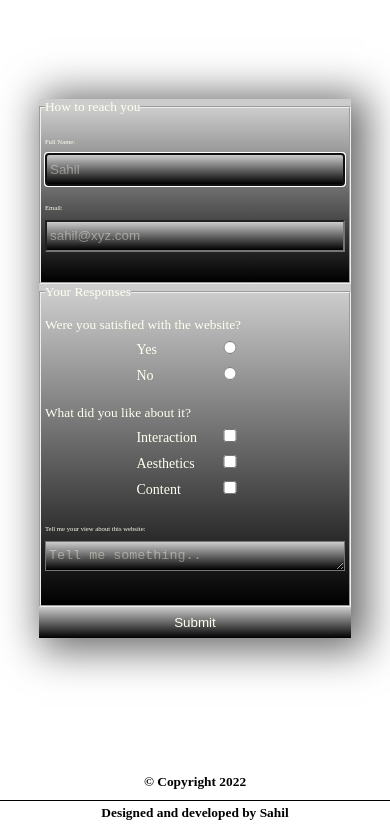
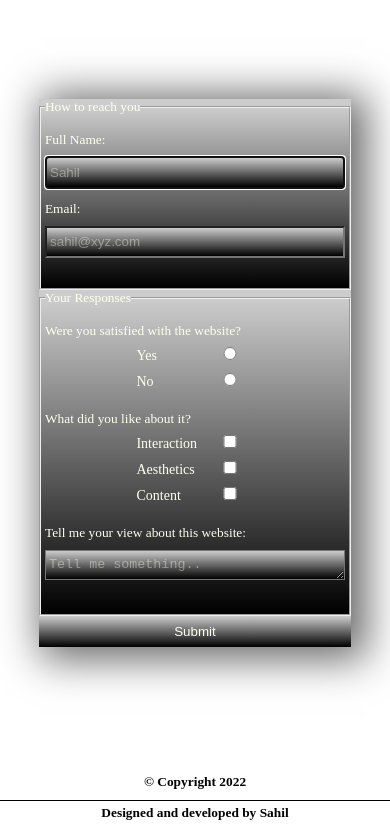
Before and after one commit to Sahil-fndev/survey-form, a plain HTML site: page index.html in a window 390 px wide. Shown: the part 70-900 px from the top of the page. Drawn offline with Linux system fonts and the light colour scheme.

Commit message:
Fixed padding and font-size for small device

```diff
--- a/css/styles.css
+++ b/css/styles.css
@@ -162,6 +162,7 @@ footer {
         display: inline-block;
         width: 100%;
         margin-bottom: 1vh;
+        font-size: calc(var(--font-size) * 2);
     }
 
     input[type="text"],
```
